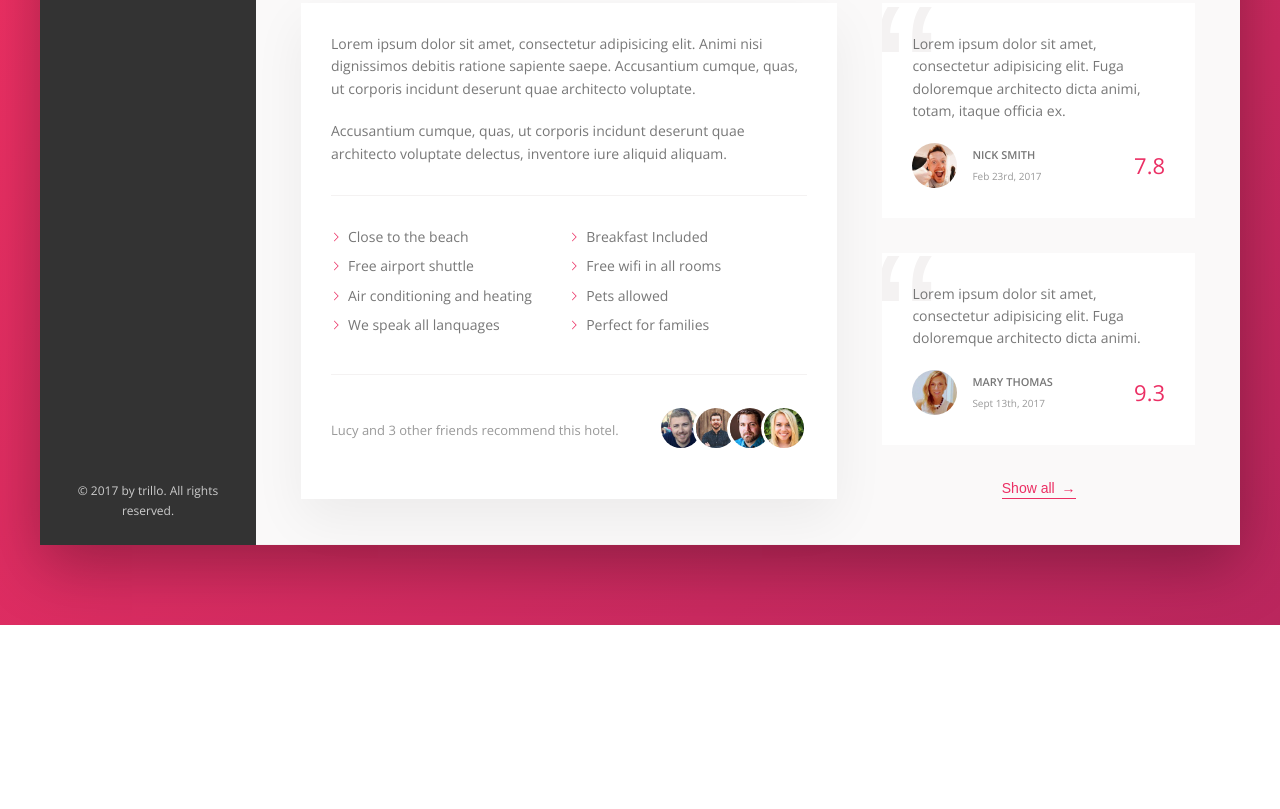
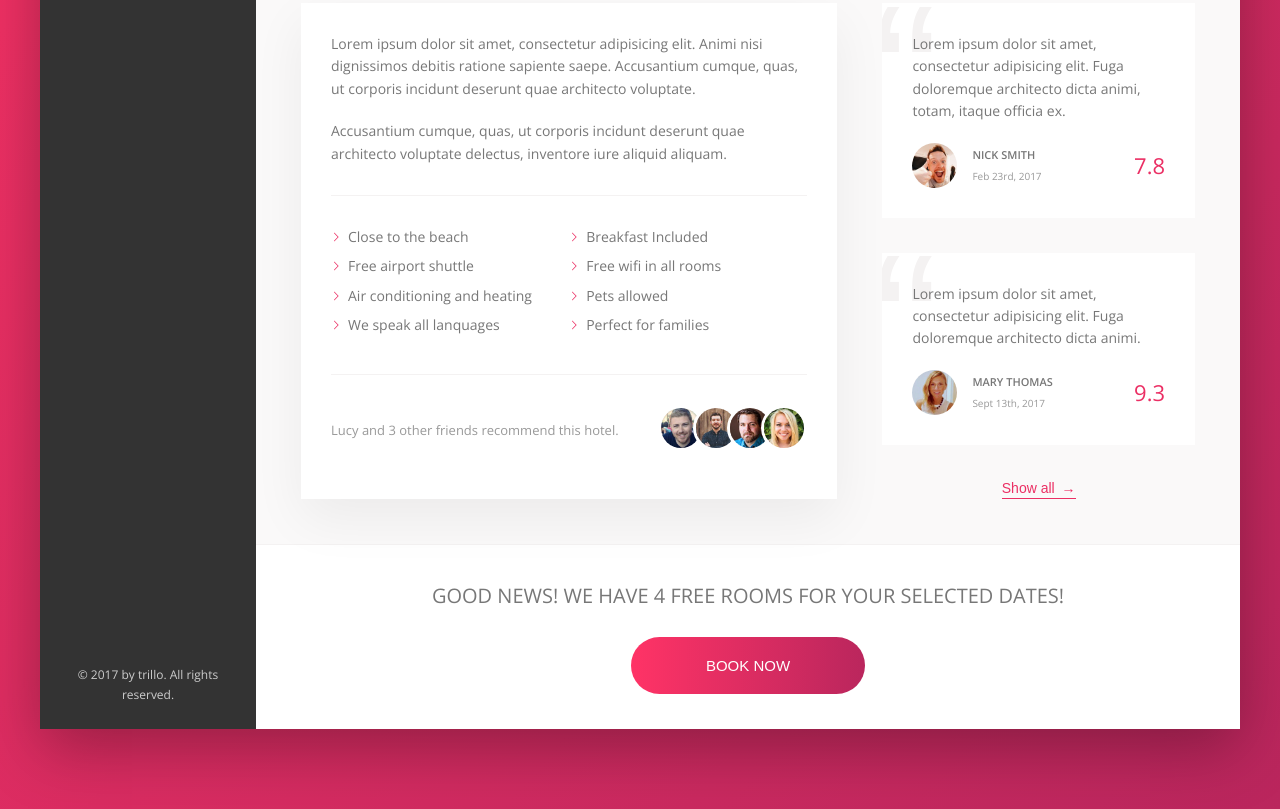
Before and after one commit to Ali-Tadayoni/Trillo, a website: page index.html in a window 1280 px wide. Shown: the part 644-1453 px from the top of the page. Before the commit the page ends 1269 px from the top, so only its background shows below. Drawn offline with nearby package versions, Linux system fonts and the light colour scheme.

Commit message:
build the cta part

```diff
--- a/index.html
+++ b/index.html
@@ -183,6 +183,13 @@
               <button class="btn-inline">Show all <span>&rarr;</span></button>
             </div>
           </div>
+          <div class="cta">
+            <h2 class="cta__book-now">Good news! We have 4 free rooms for your selected dates!</h2>
+            <button class="btn">
+              <span class="btn__visible">Book now</span>
+              <span class="btn__invisible">Only 4 rooms left</span>
+            </button>
+          </div>
         </main>
       </div>
     </div>
--- a/sass/components.scss
+++ b/sass/components.scss
@@ -329,10 +329,6 @@
   &__count {
     margin-right: auto;
   }
-
-  &__friends {
-  }
-
   &__photo {
     box-sizing: content-box;
     height: 4rem;
@@ -400,3 +396,60 @@
     z-index: 1;
   }
 }
+
+// CTA
+
+.cta {
+  padding: 3.5rem 0;
+  text-align: center;
+  &__book-now {
+    font-size: 2rem;
+    font-weight: 300;
+    text-transform: uppercase;
+    margin-bottom: 2.5rem;
+  }
+}
+
+.btn {
+  font-size: 1.5rem;
+  font-weight: 300;
+  text-transform: uppercase;
+  border-radius: 100px;
+  border: none;
+  background-image: linear-gradient(to right, var(--color-primary-light), var(--color-primary-dark));
+  color: #fff;
+  position: relative;
+  overflow: hidden;
+  cursor: pointer;
+  & > * {
+    display: inline-block;
+    width: 100%;
+    height: 100%;
+    transition: all 0.2s;
+  }
+  &__visible {
+    padding: 2rem 7.5rem;
+  }
+  &__invisible {
+    position: absolute;
+    padding: 2rem 0;
+    left: 0;
+    top: -100%;
+  }
+
+  &:hover {
+    background-image: linear-gradient(to left, var(--color-primary-light), var(--color-primary-dark));
+  }
+
+  &:hover &__visible {
+    transform: translateY(100%);
+  }
+  &:hover &__invisible {
+    top: 0;
+  }
+
+  &:focus {
+    outline: none;
+    animation: pulsate 1s infinite;
+  }
+}
```
Also changed, not shown: css/style.css.
